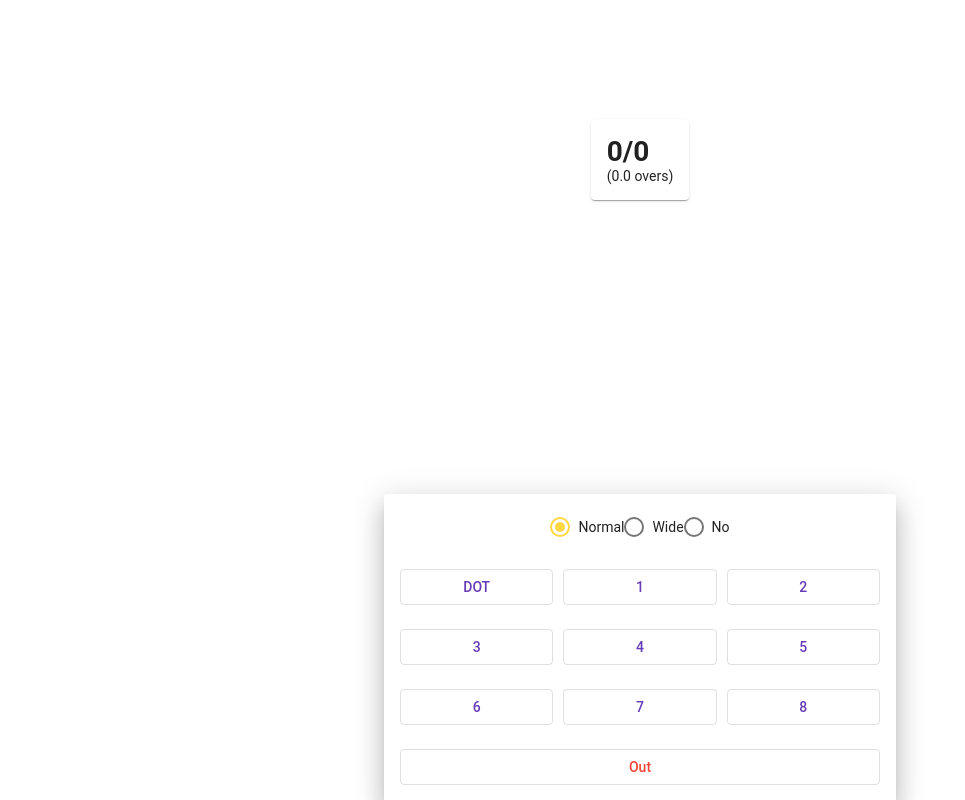
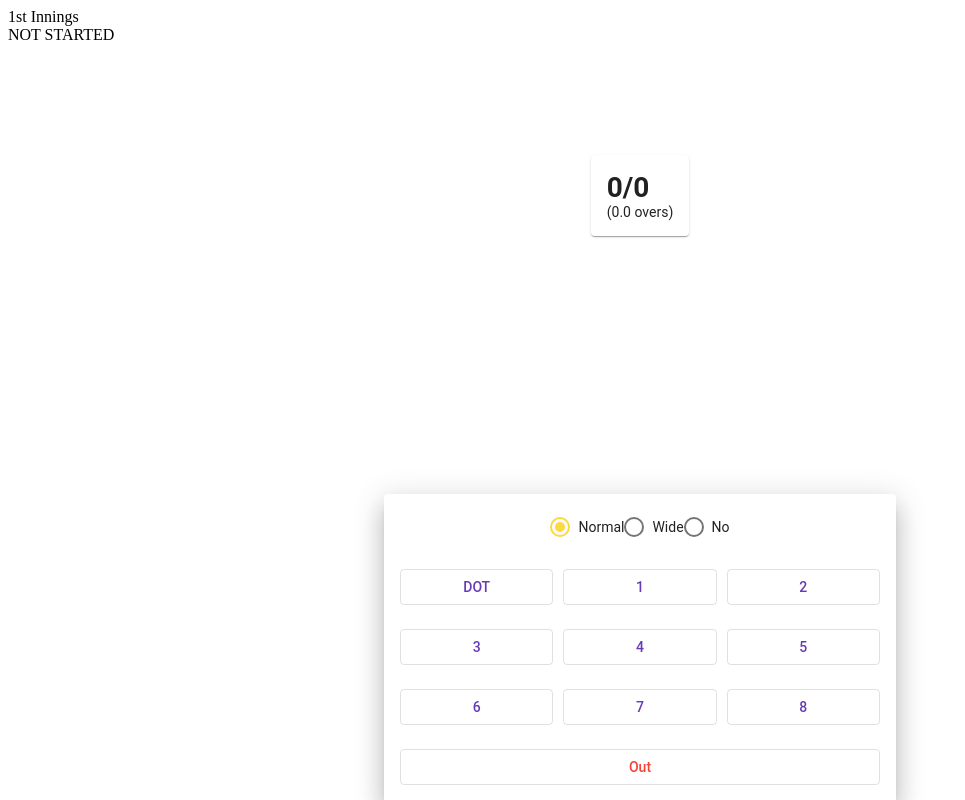
Before and after one commit to ankitkhedekar/angular-cric-scorer, an Angular app: page / in a window 1280 px wide. Shown: the whole page, without its empty margins (0-965 px from the left). Built offline with nearby package versions, Linux system fonts and the light colour scheme.

Commit message:
Partial commit

```diff
--- a/src/app/app.component.html
+++ b/src/app/app.component.html
@@ -1 +1 @@
-<scorer></scorer>
+<cric-match></cric-match>
--- a/src/app/app.module.ts
+++ b/src/app/app.module.ts
@@ -1,27 +1,41 @@
-import { NgModule } from '@angular/core';
-import { BrowserModule } from '@angular/platform-browser';
-import { FormsModule } from '@angular/forms';
+import { NgModule } from "@angular/core";
+import { BrowserModule } from "@angular/platform-browser";
+import { FormsModule } from "@angular/forms";
 
-import { BrowserAnimationsModule } from '@angular/platform-browser/animations';
+import { BrowserAnimationsModule } from "@angular/platform-browser/animations";
 
-import { MatCardModule }  from '@angular/material/card';
-import { MatButtonModule } from '@angular/material/button';
-import { MatRadioModule } from '@angular/material/radio';
-import {MatBottomSheetModule} from '@angular/material/bottom-sheet';
-import { MatGridListModule } from '@angular/material/grid-list';
+import { MatCardModule } from "@angular/material/card";
+import { MatButtonModule } from "@angular/material/button";
+import { MatRadioModule } from "@angular/material/radio";
+import { MatBottomSheetModule } from "@angular/material/bottom-sheet";
+import { MatGridListModule } from "@angular/material/grid-list";
 
-import { AppComponent } from './app.component';
-import { ScorerComponent } from './scorer/scorer.component';
-import { ScorerActionSheetComponent } from './scorer-action-sheet/scorer-action-sheet.component';
-import { ScorerService } from './scorer/scorer.service';
-
-
+import { AppComponent } from "./app.component";
+import { ScorerComponent } from "./scorer/scorer.component";
+import { ScorerActionSheetComponent } from "./scorer-action-sheet/scorer-action-sheet.component";
+import { ScorerService } from "./scorer/scorer.service";
+import { MatchComponent } from "./match/match.component";
+import { MatchService } from "./match/match.service";
 
 @NgModule({
-  imports:      [ BrowserModule, BrowserAnimationsModule, FormsModule, MatCardModule, MatButtonModule, MatRadioModule, MatBottomSheetModule, MatGridListModule ],
-  declarations: [ AppComponent, ScorerComponent, ScorerActionSheetComponent ],
-  bootstrap:    [ AppComponent ],
-  entryComponents: [ ScorerActionSheetComponent ],
-  providers: [ScorerService]
+  imports: [
+    BrowserModule,
+    BrowserAnimationsModule,
+    FormsModule,
+    MatCardModule,
+    MatButtonModule,
+    MatRadioModule,
+    MatBottomSheetModule,
+    MatGridListModule
+  ],
+  declarations: [
+    AppComponent,
+    ScorerComponent,
+    ScorerActionSheetComponent,
+    MatchComponent
+  ],
+  bootstrap: [AppComponent],
+  entryComponents: [ScorerActionSheetComponent],
+  providers: [ScorerService, MatchService]
 })
-export class AppModule { }
+export class AppModule {}
--- /dev/null
+++ b/src/app/common/match.js
@@ -0,0 +1,36 @@
+import Scorer from "./scorer";
+
+export default class Match {
+  constructor() {
+    this.team1Score = new Scorer();
+    this.team2Score = new Scorer();
+    this.totalOvers = 1;
+    this.currentInnings = 1;
+    this._status = "NOT STARTED";
+  }
+
+  matchTick() {
+    if (
+      (this.team1Score.getCurrentOverCount() > 0 ||
+        this.team1Score.getCurrentBallCount() > 0) &&
+      this._status === "NOT STARTED"
+    ) {
+      this._status = "IN PROGRESS";
+    }
+
+    if (this.currentInnings === 1) {
+      if (this.team1Score.getCurrentOverCount() === this.totalOvers) {
+        console.log("innings changed");
+        this.currentInnings = 2;
+      }
+    } else {
+      if (this.team1Score.getCurrentOverCount() === this.totalOvers) {
+        this._status = "COMPLETED";
+      }
+    }
+  }
+
+  get status() {
+    return this._status;
+  }
+}
--- a/src/app/common/scorer.js
+++ b/src/app/common/scorer.js
@@ -64,6 +64,14 @@ export default class Scorer {
     return `${this._score.overs}.${this._score.balls}`;
   }
 
+  getCurrentOverCount() {
+    return this._score.overs;
+  }
+
+  getCurrentBallCount() {
+    return this._score.balls;
+  }
+
   get ballTypes() {
     return BALL_TYPES;
   }
--- /dev/null
+++ b/src/app/match/match.component.html
@@ -0,0 +1,3 @@
+<div>{{ currentInnings }}</div>
+<div>{{ matchStatus }}</div>
+<scorer [scorerObj]="match.team1Score" [matchStatus]="matchStatus" (scoreTick)="scoreTickHandler()"></scorer>
--- /dev/null
+++ b/src/app/match/match.component.ts
@@ -0,0 +1,28 @@
+import { Component } from "@angular/core";
+import { MatchService } from "./match.service";
+
+@Component({
+  selector: "cric-match",
+  templateUrl: "./match.component.html",
+  styleUrls: []
+})
+export class MatchComponent {
+  match: any;
+  currentInnings: any;
+  matchStatus: any;
+
+  constructor(private _matchService: MatchService) {}
+
+  ngOnInit() {
+    this.match = this._matchService.match;
+    this.currentInnings = this._matchService.getInnings();
+    this.matchStatus = this._matchService.getMatchStatus();
+  }
+
+  scoreTickHandler() {
+    console.log("@@@@@@@@@@");
+    this._matchService.matchTick();
+    this.currentInnings = this._matchService.getInnings();
+    this.matchStatus = this._matchService.getMatchStatus();
+  }
+}
--- /dev/null
+++ b/src/app/match/match.service.ts
@@ -0,0 +1,33 @@
+import { Injectable } from "@angular/core";
+import { ScorerService } from "../scorer/scorer.service";
+
+import Match from "./../common/match";
+
+@Injectable()
+export class MatchService {
+  private _match: any;
+
+  constructor(private _scorerService: ScorerService) {
+    this._match = new Match();
+    // this._scorerService.scorer = this.match.team1Score;
+  }
+
+  get match() {
+    return this._match;
+  }
+
+  getInnings() {
+    if (this._match.currentInnings === 1) {
+      return "1st Innings";
+    }
+    return "2nd Innings";
+  }
+
+  getMatchStatus() {
+    return this._match.status;
+  }
+
+  matchTick() {
+    this._match.matchTick();
+  }
+}
--- a/src/app/scorer/scorer.component.ts
+++ b/src/app/scorer/scorer.component.ts
@@ -1,4 +1,4 @@
-import { Component, Input, Output } from "@angular/core";
+import { Component, EventEmitter, Input, Output } from "@angular/core";
 import { MatBottomSheet } from "@angular/material/bottom-sheet";
 import { ScorerService } from "./scorer.service";
 import { ScorerActionSheetComponent } from "./../scorer-action-sheet/scorer-action-sheet.component";
@@ -10,6 +10,9 @@ import { ScorerActionSheetComponent } from "./../scorer-action-sheet/scorer-acti
 })
 export class ScorerComponent {
   @Input() name: string;
+  @Input() matchStatus;
+  @Input() scorerObj;
+  @Output() scoreTick = new EventEmitter();
 
   private scorer;
   private score;
@@ -22,7 +25,10 @@ export class ScorerComponent {
   constructor(
     private _actionSheet: MatBottomSheet,
     private _scorerService: ScorerService
-  ) {
+  ) {}
+
+  ngOnInit() {
+    this._scorerService.scorer = this.scorerObj;
     this._getScoreForScoreCard();
     this._openActionSheet();
   }
@@ -31,7 +37,12 @@ export class ScorerComponent {
     this.score = this._scorerService.getCurrentScore();
     this.overs = this._scorerService.getCurrentOvers();
     this.thisOver = this._scorerService.getThisOver();
-    console.log("this.thisOver", this.thisOver);
+    console.log("_getScoreForScoreCard");
+    this.scoreTick.emit("dummy");
+
+    if (this.matchStatus === "COMPLETED") {
+      this._actionSheet.dismiss();
+    }
   }
 
   private _openActionSheet() {
--- a/src/app/scorer/scorer.service.ts
+++ b/src/app/scorer/scorer.service.ts
@@ -4,29 +4,30 @@ import Scorer from "./../common/scorer";
 
 @Injectable()
 export class ScorerService {
-  private scorer;
+  private _scorer: any;
+  constructor() {}
 
-  constructor() {
-    this.scorer = new Scorer();
+  set scorer(scorerObj) {
+    this._scorer = scorerObj;
   }
 
   getCurrentScore() {
-    return this.scorer.score;
+    return this._scorer.score;
   }
 
   getCurrentOvers() {
-    return this.scorer.overs;
+    return this._scorer.overs;
   }
 
   getBallTypes() {
-    return this.scorer.ballTypes;
+    return this._scorer.ballTypes;
   }
 
   scoreNext(runs, ballType, isOut = false) {
-    this.scorer.scoreNext(runs, ballType, isOut);
+    this._scorer.scoreNext(runs, ballType, isOut);
   }
 
   getThisOver() {
-    return this.scorer.thisOver;
+    return this._scorer.thisOver;
   }
 }
```
